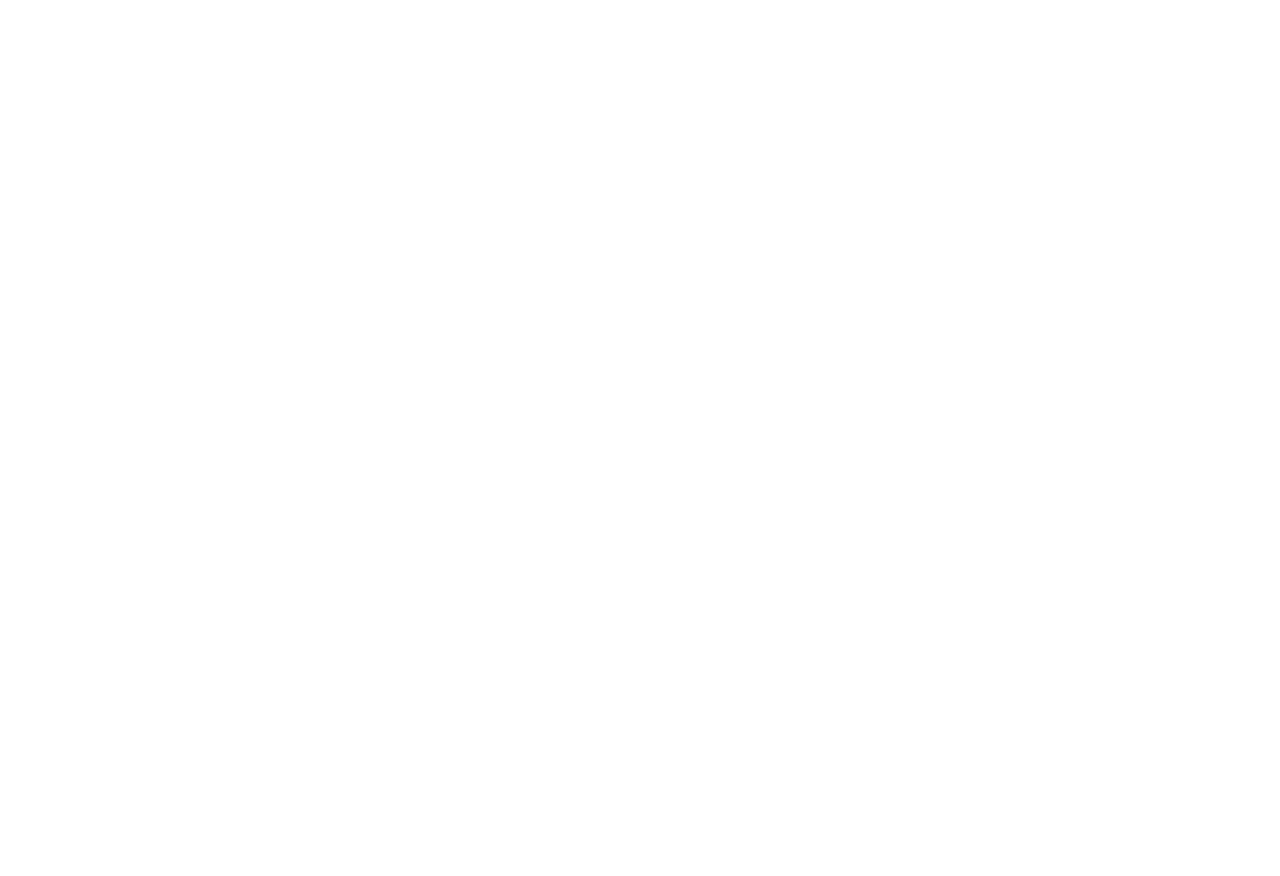
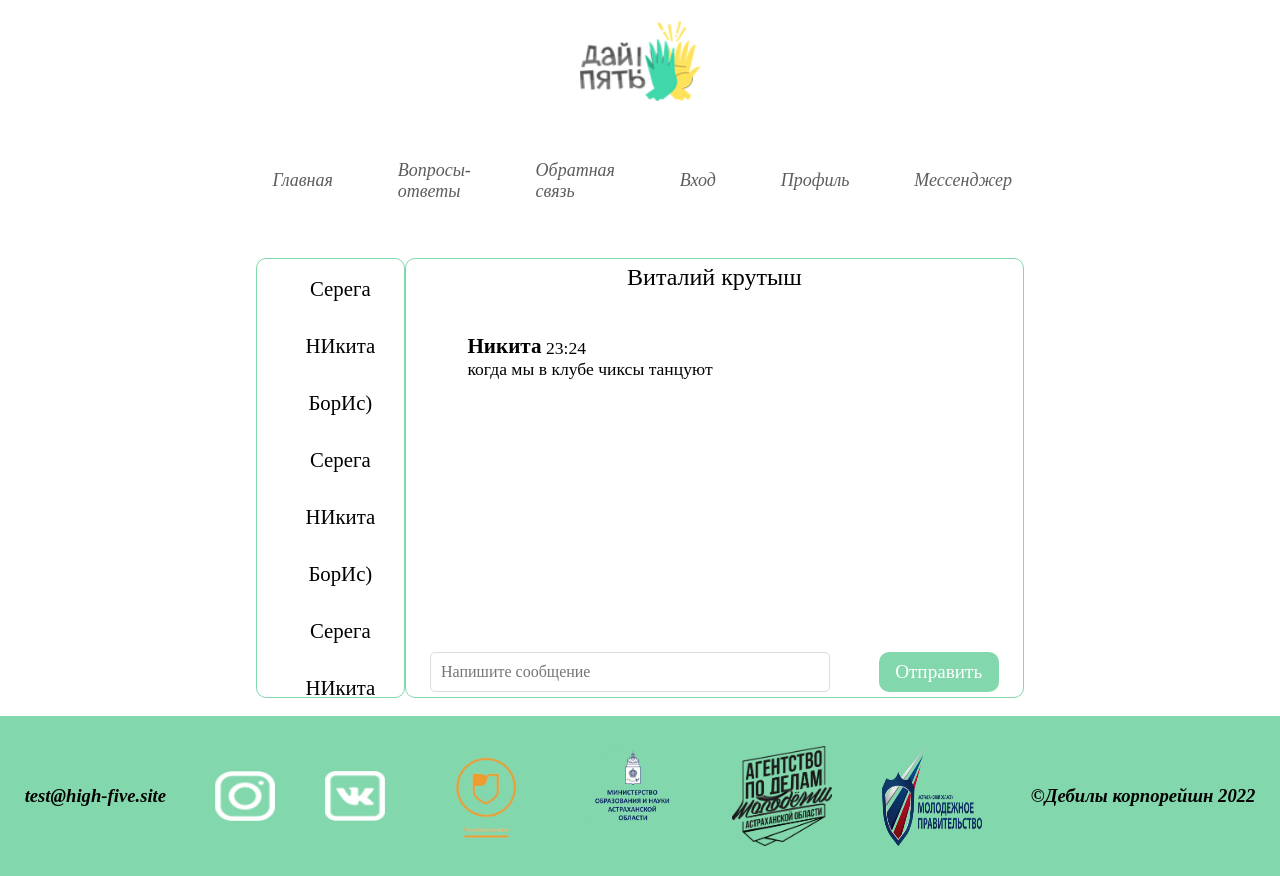
Before and after one commit to qbpick/give-five, a React (Create React App) app: page /messanger in a window 1280 px wide. Before the commit this address had no page. Before the commit the page ends 800 px from the top, so only its background shows below. Built offline with nearby package versions, Linux system fonts and the light colour scheme.

Commit message:
add tests and messenger layouts (messenger without adaptive)

```diff
--- a/src/App.js
+++ b/src/App.js
@@ -8,6 +8,7 @@
 import { Tests } from "./pages/ProfileUser/Tests";
 import { InfoUser } from "./pages/ProfileUser/InfoUser";
 import { Profile } from "./pages/Profile";
+import { Messanger } from "./pages/Messanger";
 
 const App = () => {
   return (
@@ -19,6 +20,7 @@
           <Route path="feedback" element={<Feedback />} />
           <Route path="login" element={<Login />} />
           <Route path="signup" element={<Signup />} />
+          <Route path="messanger" element={<Messanger />} />
         </Route>
         <Route path="/profile" element={<Profile />}>
           <Route path="infouser" element={<InfoUser />} />
--- a/src/components/Header.jsx
+++ b/src/components/Header.jsx
@@ -16,6 +16,11 @@
           <li>
             <Link className={style.header_list_link} to="/">
               Главная
+            </Link>
+          </li>
+          <li>
+            <Link className={style.header_list_link} to="/messanger">
+              Мессенджер
             </Link>
           </li>
           <li>
@@ -39,7 +44,7 @@
             </Link>
           </li>
           <li>
-            <Link to="/profile/tests" className={style.header_list_link}>
+            <Link className={style.header_list_link} to="/profile/tests">
               Тесты
             </Link>
           </li>
@@ -61,6 +66,9 @@
         <Link className={style.header_list_link} to="/profile/infouser">
           Профиль
         </Link>
+        <Link className={style.header_list_link} to="/messanger">
+          Мессенджер
+        </Link>
       </div>
     </header>
   );
--- a/src/pages/Home.jsx
+++ b/src/pages/Home.jsx
@@ -32,7 +32,7 @@
         </div>
         <div className={style.section_card}>
           <img src={image_card_4} alt="1imgcard" />
-          <p>Найти новых друзей</p>
+          <p>Когда мы в клубе чиксы танцуют пусть город знает с кем он тусует</p>
         </div>
         <div className={style.section_card}>
           <img src={image_card_5} alt="1imgcard" />
--- /dev/null
+++ b/src/pages/Messanger.jsx
@@ -0,0 +1,42 @@
+import style from "./Pages.module.css";
+
+export const Messanger = () => {
+  return (
+    <section className={style.section_messanger}>
+      <div className={style.messanger_box}>
+        <div className={style.dialogs_user}>
+          <p>Серега</p>
+          <p>НИкита</p>
+          <p>БорИс)</p>
+          <p>Серега</p>
+          <p>НИкита</p>
+          <p>БорИс)</p>
+          <p>Серега</p>
+          <p>НИкита</p>
+          <p>БорИс)</p>
+          <p>Серега</p>
+          <p>НИкита</p>
+          <p>БорИс)</p>
+        </div>
+        <div className={style.box_messanger}>
+          <p>Виталий крутыш</p>
+          <div className={style.dialog_messanger}>
+            <div className={style.message}>
+              <div className={style.title_message}>
+                <p className={style.name_user__message}>Никита </p>&nbsp;
+                <p>23:24</p>
+              </div>
+              <p className={style.text_message}>
+                когда мы в клубе чиксы танцуют
+              </p>
+            </div>
+          </div>
+          <div className={style.send_message}>
+            <textarea placeholder="Напишите сообщение" />
+            <button>Отправить</button>
+          </div>
+        </div>
+      </div>
+    </section>
+  );
+};
--- a/src/pages/Pages.module.css
+++ b/src/pages/Pages.module.css
@@ -188,6 +188,122 @@
   margin-left: 20%;
   justify-content: space-between;
 }
+/* Мессенджер */
+.dialogs_user {
+  width: 20%;
+  max-height: 55vh;
+  border-radius: 10px;
+  border: solid 1px #83d7ac;
+  display: flex;
+  flex-direction: column;
+  text-align: center;
+  overflow-y: scroll;
+}
+.dialogs_user::-webkit-scrollbar {
+  overflow: hidden;
+}
+.dialogs_user > p {
+  font-style: normal;
+  font-size: 1.3em;
+  cursor: pointer;
+  padding: 15px;
+  border-radius: 5px;
+  outline: 0;
+  margin-left: 20px;
+  margin-top: 3px;
+}
+.dialogs_user > p:hover {
+  transition: 0.25s;
+  background-color: #5d5d5d2f;
+}
+.section_messanger {
+  display: flex;
+  width: 100%;
+  flex-direction: column;
+  align-items: center;
+}
+.messanger_box {
+  display: flex;
+  justify-content: space-between;
+  width: 60%;
+}
+.box_messanger {
+  width: 80vh;
+  min-height: 55vh;
+  border-radius: 10px;
+  border: solid 1px #83d7ac;
+  display: flex;
+  flex-direction: column;
+  justify-content: space-between;
+  align-items: center;
+}
+.box_messanger > p {
+  font-size: 1.5em;
+  font-style: normal;
+  margin: 5px;
+}
+.dialog_messanger {
+  width: 80%;
+  min-height: 35vh;
+  max-height: 40vh;
+  display: flex;
+  flex-direction: column;
+  overflow-y: scroll;
+}
+.dialog_messanger::-webkit-scrollbar {
+  overflow: hidden;
+}
+.title_message {
+  display: flex;
+  align-items: flex-end;
+  font-size: 1.1em;
+}
+.title_message > p {
+  font-style: normal;
+}
+.text_message {
+  font-style: normal;
+  font-size: 1.1em;
+}
+.name_user__message {
+  font-weight: bold;
+  font-size: 1.2em;
+}
+.send_message {
+  display: flex;
+  margin-bottom: 5px;
+  width: 100%;
+  justify-content: space-around;
+}
+.send_message > textarea {
+  overflow-y: hidden;
+  border-radius: 5px;
+  border: solid 1px #dddddd;
+  font-size: 1em;
+  color: rgb(0, 0, 0);
+  width: 50vh;
+  height: 5vh;
+  font-style: normal;
+  padding: 10px;
+  resize: none;
+}
+.send_message > button {
+  width: 15vh;
+  align-self: center;
+  height: 5vh;
+  font-size: 1.2em;
+  font-style: normal;
+  color: rgb(255, 255, 255);
+  border: none;
+  line-height: 0;
+  background-color: #83d7ac;
+  cursor: pointer;
+  border-radius: 10px;
+}
+.send_message > button:hover {
+  transition: 0.2s;
+  background-color: #72bd96;
+}
 @media screen and (max-width: 425px) {
   /* адаптив главной страницы*/
   .homepage_section {
@@ -235,4 +351,5 @@
   .section_profile {
     margin-left: 10%;
   }
+  /* адаптив мессенджера */
 }
--- a/src/pages/ProfileUser/Profile.module.css
+++ b/src/pages/ProfileUser/Profile.module.css
@@ -90,6 +90,85 @@
   transition: 0.2s;
   background: rgb(223, 198, 76);
 }
+.section_tests {
+  width: 100%;
+  display: flex;
+  flex-direction: column;
+  align-items: center;
+}
+.find_test {
+  width: 80vh;
+  height: 15vh;
+  display: flex;
+  flex-direction: column;
+  align-items: center;
+  justify-content: space-between;
+}
+.find_test > button {
+  width: 20vh;
+  align-self: center;
+  height: 5vh;
+  font-size: 1.2em;
+  font-style: normal;
+  color: rgb(255, 255, 255);
+  border: none;
+  line-height: 0;
+  background-color: #83d7ac;
+  cursor: pointer;
+  border-radius: 10px;
+}
+.find_test > button:disabled {
+  background-color: #83d7ac6b;
+}
+.tests_select > select {
+  border: solid 1px black;
+  width: 20vh;
+  height: 40px;
+  font-style: normal;
+  outline: none;
+  font-size: 1.2em;
+  border-radius: 10px;
+}
+select > option {
+  font-style: normal;
+}
+.tests_select {
+  display: flex;
+  width: 50vh;
+  justify-content: space-between;
+
+}
+.block_test {
+  width: 80vh;
+  font-size: 1.2em;
+  height: 10vh;
+  border: solid 1px #83d7ac;
+  border-radius: 20px;
+  display: flex;
+  align-items: center;
+  justify-content: space-around;
+  margin-top: 20px;
+}
+.block_test > p {
+  font-style: normal;
+}
+.block_test > button {
+  width: 15vh;
+  align-self: center;
+  height: 5vh;
+  font-size: 1.2em;
+  font-style: normal;
+  color: rgb(255, 255, 255);
+  border: none;
+  line-height: 0;
+  background-color: #83d7ac;
+  cursor: pointer;
+  border-radius: 10px;
+}
+.block_test > button:hover {
+  transition: 0.2s;
+  background-color: #72bd96;
+}
 @media screen and (max-width: 425px) {
   .profile_user_content {
     width: 50vh;
@@ -121,4 +200,22 @@
   .profile_user_confirm__email > button {
     width: 200px;
   }
+  .tests_select {
+    flex-direction: column;
+    align-items: center;
+    height: 20vh;
   }
+  .block_test {
+    width: 50vh;
+    height: 50vh;
+    flex-direction: column;
+    margin-top: 20px;
+  }
+  .find_test {
+    height: 30vh;
+    width: 60vh;
+  }
+  .section_tests {
+    margin-left: 20%;
+  }
+}
--- a/src/pages/ProfileUser/Tests.jsx
+++ b/src/pages/ProfileUser/Tests.jsx
@@ -1,7 +1,53 @@
+import { useState } from "react";
 import style from "./Profile.module.css";
 
 export const Tests = () => {
-  return <section className={style.section_tests}>
-      <p>Tests</p>
-  </section>;
+  const [disable, setDisable] = useState(true);
+  const changeTheme = () => {
+    setDisable(false);
+  };
+  return (
+    <section className={style.section_tests}>
+      <h2>Поиск теста</h2>
+      <div className={style.find_test}>
+      <div className={style.tests_select}>
+        <select name="subject" onChange={changeTheme}>
+          <option value="Выберите предмет">
+            Выберите предмет
+          </option>
+          <option name="english" value="Английский язык">
+            Английский язык
+          </option>
+          <option name="mathematics" value="Математика">
+            Математика
+          </option>
+          <option name="information" value="Информатика">
+            Информатика
+          </option>
+          <option name="russia" value="Русский язык">
+            Русский язык
+          </option>
+        </select>
+        <select name="theme" disabled={disable}>
+          <option value="Выберите тему">
+            Выберите тему
+          </option>
+          <option name="english_grammatica" value="Грамматика">
+            Грамматика
+          </option>
+          <option name="english_participle" value="Причастие">
+            Причастие
+          </option>
+        </select>
+      </div>
+      <button disabled={disable}>Найти</button>
+      </div>
+      <div className={style.block_test} >
+        <p>Предмет: {"Английский язык"}</p>
+        <p>Тема: {"Грамматика"}</p>
+        <p>Кол-во вопросов: {"25"}</p> {/* Если нету, прст убери */}
+        <button>Начать</button>
+      </div>
+    </section>
+  );
 };
```
Lines whose indentation alone changed are shown as unchanged.
